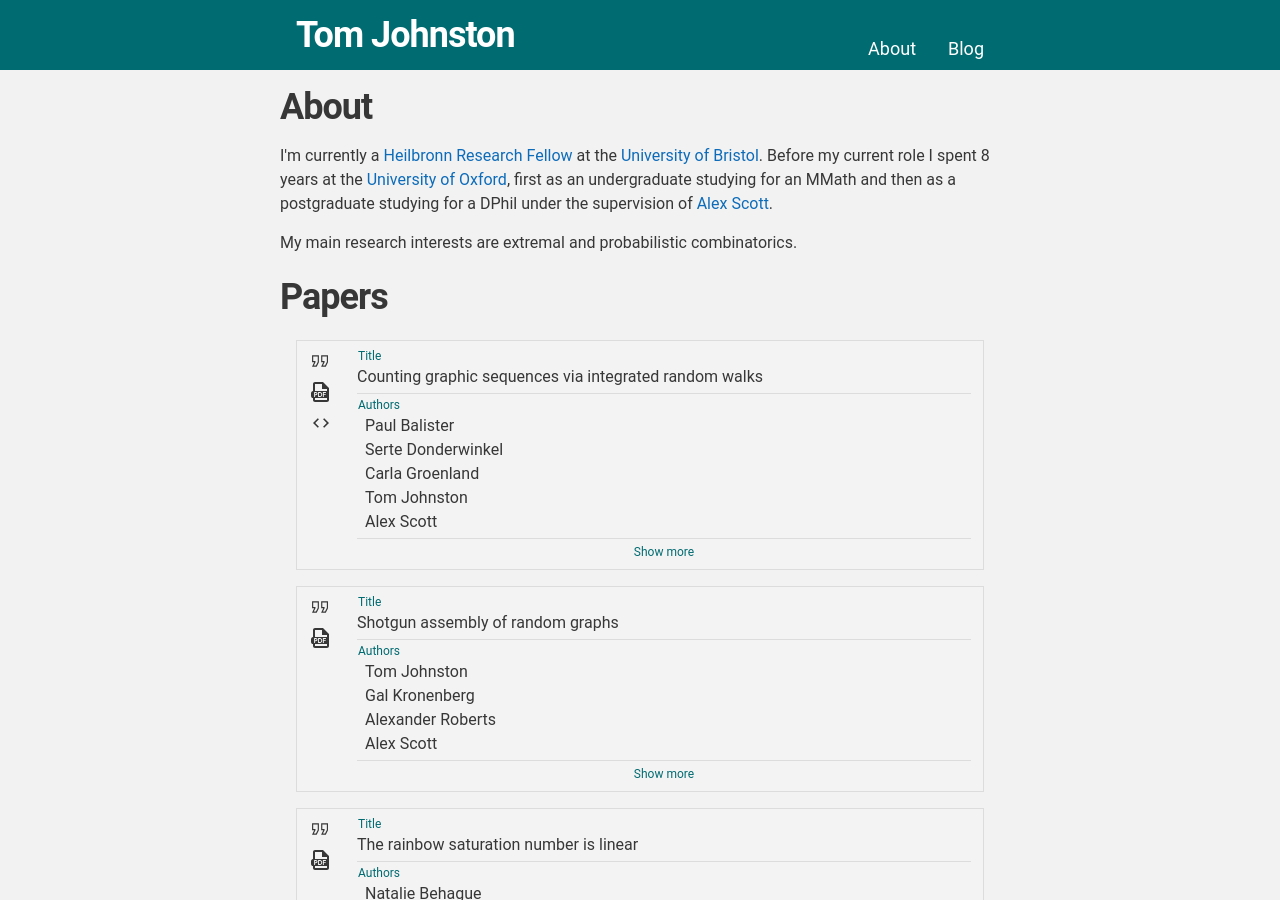
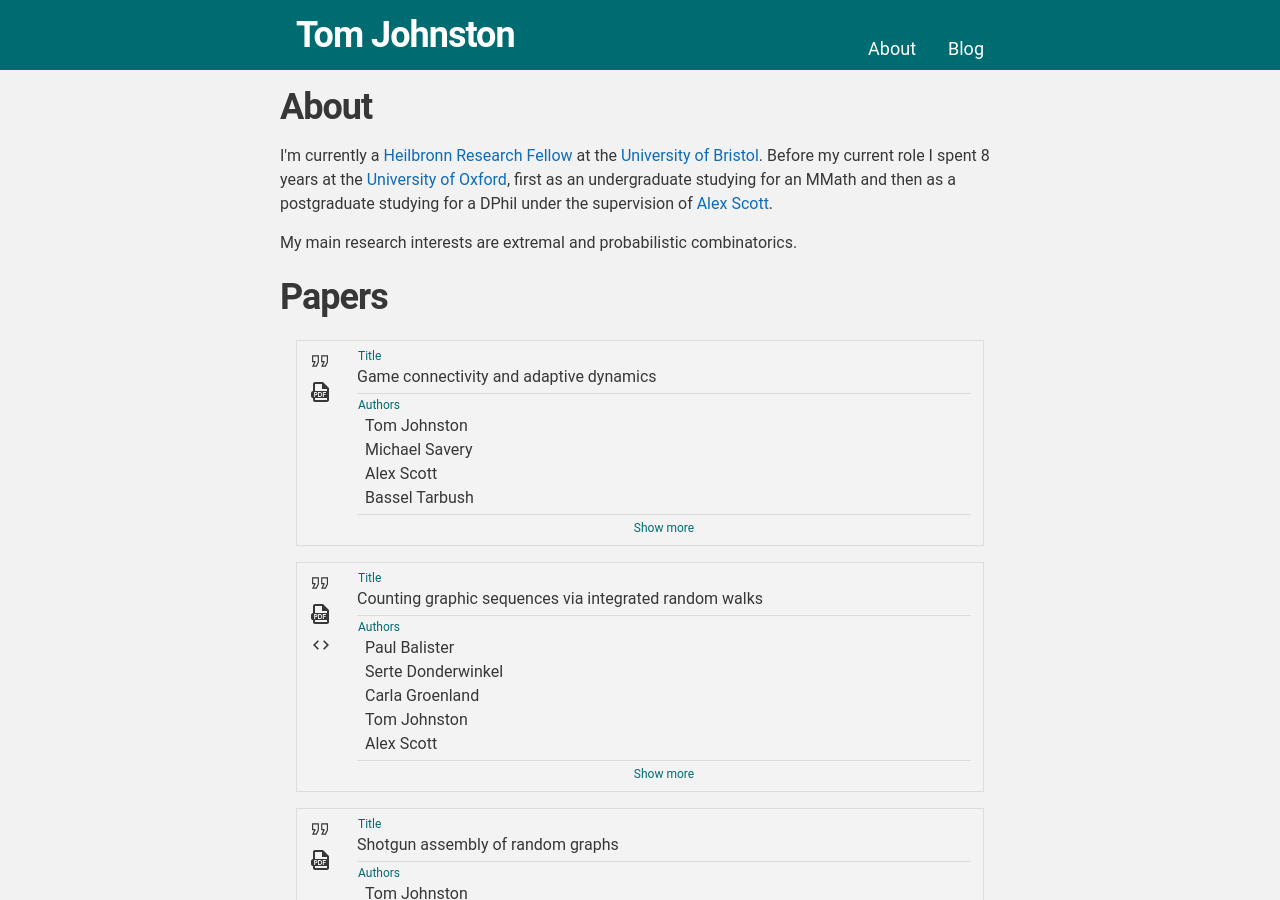
Before and after one commit to Tom-Johnston/Tom-Johnston.github.io, a Jekyll site: the page built from index.html, in a window 1280 px wide and 900 px high. Built offline with Jekyll 4.4.1, drawn with Linux system fonts in a browser that asks for light colours; nearby versions of some CDN libraries.

Commit message:
Add the paper Game connectivity and adaptive dynamics

```diff
--- a/_data/papers/_order.yml
+++ b/_data/papers/_order.yml
@@ -15,3 +15,4 @@
 - the-rainbow-saturation-number-is-linear
 - shotgun-assembly-of-random-graphs
 - counting-graphic-sequences-via-integrated-random-walks
+- game-connectivity-and-adaptive-dynamics
--- /dev/null
+++ b/_data/papers/game-connectivity-and-adaptive-dynamics.yml
@@ -0,0 +1,22 @@
+type: article
+title: "Game connectivity and adaptive dynamics"
+authors:
+ - first: Tom
+   last: Johnston
+ - first: Michael
+   last: Savery
+ - first: Alex
+   last: Scott
+ - first: Bassel
+   last: Tarbush
+journal: "Submitted"
+volume:
+pages:
+year: "2023+"
+pdf: "/papers/game-connectivity-and-adaptive-dynamics.pdf"
+citation: "@article{johnston2023game,\n
+  title={Game Connectivity and Adaptive Dynamics},\n
+  author={Johnston, Tom and Savery, Michael and Scott, Alex and Tarbush, Bassel},\n
+  journal={arXiv preprint arXiv:2309.10609},\n
+  year={2023}\n
+}"
```
Also changed, not shown: 1 other file.
